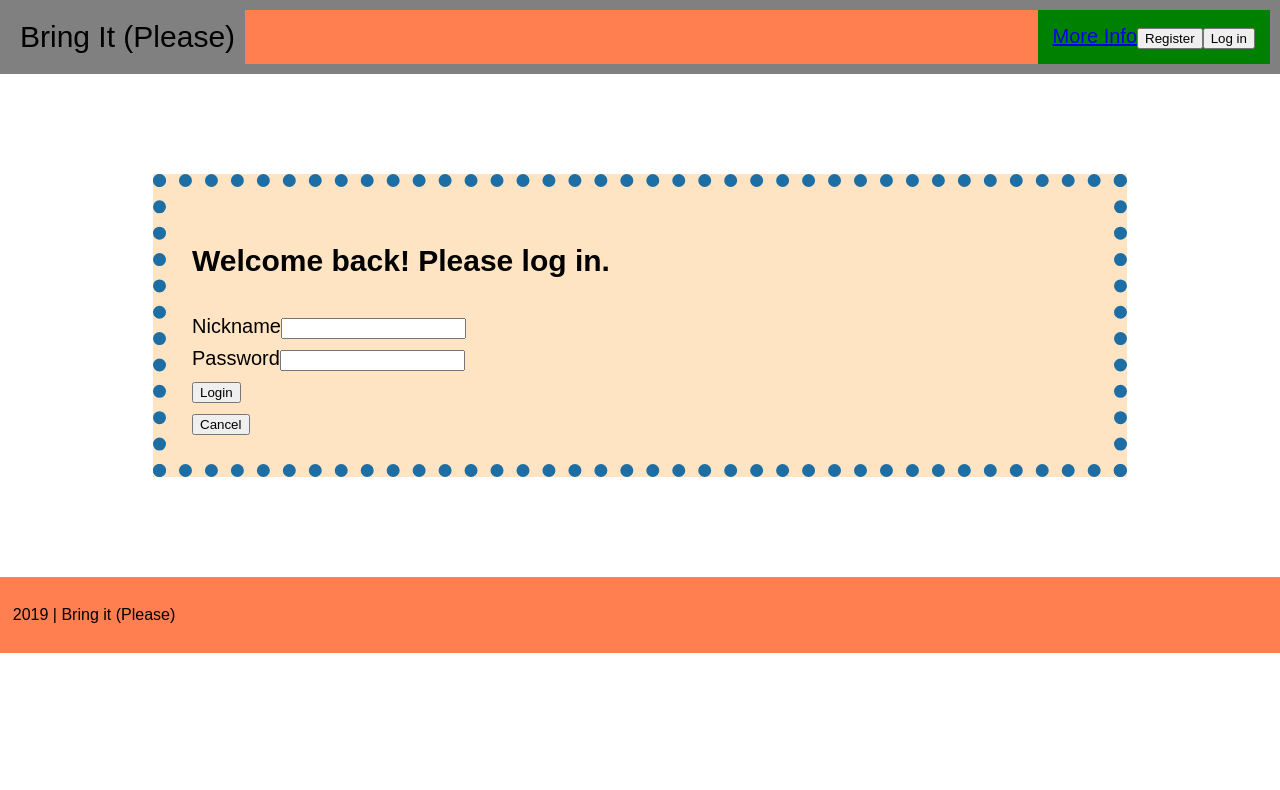
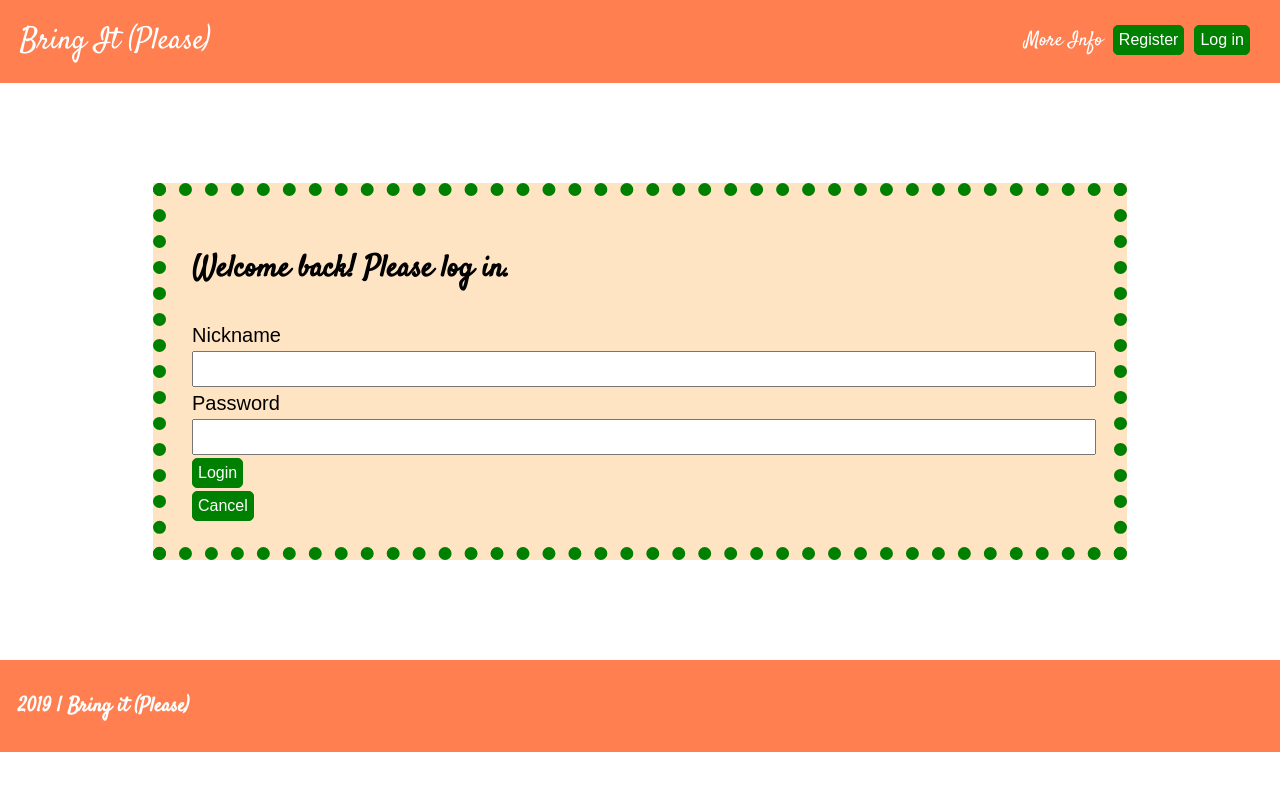
Before and after one commit to FedeColap/bring-it-client, a React (Create React App) app: page /login in a window 1280 px wide. Shown: the top 790 px of the page. Built offline with nearby package versions, Linux system fonts and the light colour scheme.

Commit message:
added a little style

```diff
--- a/public/index.html
+++ b/public/index.html
@@ -3,6 +3,7 @@
   <head>
     <meta charset="utf-8" />
     <link rel="icon" href="%PUBLIC_URL%/favicon.ico" />
+    <link href="https://fonts.googleapis.com/css?family=Satisfy&display=swap" rel="stylesheet">
     <meta name="viewport" content="width=device-width, initial-scale=1" />
     <meta name="theme-color" content="#000000" />
     <meta
--- a/src/App.css
+++ b/src/App.css
@@ -4,15 +4,52 @@
 body {
     margin: 0;
 }
+button {
+    display: inline-block;
+    /* margin-left: 30px; */
+    padding: 5px;
+    font-size: 16px;
+    border-radius: 5px;
+    background-color: green;
+    color: white;
+    border:1px solid green;
+    -webkit-transition: background-color 0.5s ease-out;
+    -moz-transition: background-color 0.5s ease-out;
+    -o-transition: background-color 0.5s ease-out;
+    transition: background-color 0.5s ease-out;
+
+}
+button .navInteraction {
+    margin-left: 30px;
+    margin-right: 30px;
+}
+button:hover {
+    color: black;
+    background-color: yellowgreen;
+    border:1px solid yellowgreen;
+}
+.fancy {
+    font-family: 'Satisfy', cursive;
+}
 footer{
     display: block;
     background-color: coral;
+    color: white;
     margin: 0;
-    padding:1%;
+    padding:5px;
+}
+.footer {
+    font-family: 'Satisfy', cursive;
+    font-size: 20px;
+    padding-left: 1%;
 }
 .home {
     display: block;
     margin: auto;
+}
+input {
+    height: 30px;
+    font-size: 18px;
 }
 nav {
     background-color: coral;
@@ -20,8 +57,12 @@ nav {
     flex-direction: row;
     justify-content: space-between;
 }
+nav a {
+    padding: 5px;
+    /* margin-right: 20px; */
+}
 .navInteraction {
-    background-color: green;
+    /* background-color: green; */
     display:inline-block;
     align-self: stretch;
     /*watch out here, trova il modo di centrarli in altezza*/
@@ -29,14 +70,23 @@ nav {
     font-size: 20px;
 }
 header {
-    background-color: gray;
+    background-color: coral;
+    color: white;
+    margin: 0;
     align-self: stretch;
     font-size: 30px;
+    font-family: 'Satisfy', cursive;
     padding: 10px;
+}
+.headerInfo {
+    font-family: 'Satisfy', cursive;
+    text-decoration: none;
+    color: white;
+    font-size: 20px;
 }
 main {
     background-color: bisque;
-    border: 13px dotted #1C6EA4;
+    border: 13px dotted green;
     margin: auto;
     width: 70%;
     font-size: 20px;
@@ -44,7 +94,6 @@ main {
     padding: 2%;
 }
 .spacer{
-
     display: block;
     width: 100%;
     height: 100px;
@@ -58,8 +107,9 @@ main {
         flex-direction: column;
     }
     header {
-        font-size: 20px;
+        font-size: 25px;
         padding: 5px;
+
     }
 
 }
--- a/src/App.js
+++ b/src/App.js
@@ -8,6 +8,7 @@ import LoginPage from './routes/LoginPage/LoginPage'
 import SearchPage from './routes/SearchPage/SearchPage'
 import NotFoundPage from './routes/NotFoundPage/NotFoundPage'
 import './App.css'
+import './mainForm2.css'
 
 class App extends Component {
   state = { error: null }
@@ -61,7 +62,7 @@ class App extends Component {
         </main>
         <div className="spacer"></div>
         <footer>
-          <p>2019 | Bring it (Please)</p>
+          <h4 className="footer">2019 | Bring it (Please)</h4>
         </footer>
       </div>
     )
--- a/src/composition/Header/Header.js
+++ b/src/composition/Header/Header.js
@@ -4,10 +4,10 @@ import { Link } from 'react-router-dom'
 export default class Header extends Component {
     render() {
         return (
-            <nav className='Header'>
+            <nav>
                 <header>Bring It (Please)</header>
                 <div className="navInteraction">
-                    <Link to='/info'>More Info</Link>
+                    <Link to='/info' className="headerInfo">More Info</Link>
                     <Link to='/register'><button>Register</button></Link>
                     <Link to='/login'><button>Log in</button></Link>
                 </div>
--- a/src/composition/LoginForm/LoginForm.js
+++ b/src/composition/LoginForm/LoginForm.js
@@ -33,9 +33,9 @@ export default class LoginForm extends Component {
     handleSubmitJwtAuth = e => {
         e.preventDefault()
         this.setState({ error: null })
-        const nickname = e.target.nick_name.value;
+        const username = e.target.user_name.value;
         const password = e.target.password.value;
-        console.log('Validating Name: ', nickname )
+        console.log('Validating Name: ', username )
         console.log('ValidatingPassword: ', password);
         this.props.onLoginSuccess()
     }
@@ -47,17 +47,18 @@ export default class LoginForm extends Component {
         className='LoginForm'
         onSubmit={this.handleSubmitJwtAuth}
       >
+
         <div role='alert'>
           {error && <p className='red'>{error}</p>}
         </div>
-        <div className='nick_name'>
-          <label htmlFor='LoginForm__nick_name'>
+        <div className='user_name'>
+          <label htmlFor='LoginForm__user_name'>
             Nickname
           </label>
           <input
             required
-            name='nick_name'
-            id='LoginForm__nick_name'>
+            name='user_name'
+            id='LoginForm__user_name'>
           </input>
         </div>
         <div className='password'>
@@ -71,6 +72,7 @@ export default class LoginForm extends Component {
             id='LoginForm__password'>
           </input>
         </div>
+
         <button type='submit'>
           Login
         </button>
--- a/src/composition/RegistrationForm/RegistrationForm.js
+++ b/src/composition/RegistrationForm/RegistrationForm.js
@@ -13,9 +13,9 @@ export default class RegistrationForm extends Component {
     e.preventDefault()
     // const { full_name, nick_name, user_name, password } = ev.target
     this.props.onRegistrationSuccess()
-    const nickname = e.target.nick_name.value;
+    const username = e.target.user_name.value;
     const password = e.target.password.value;
-    console.log('Name: ', nickname);
+    console.log('Name: ', username);
     console.log('Password: ', password);
 
     // this.setState({ error: null })
@@ -65,13 +65,13 @@ export default class RegistrationForm extends Component {
             required
             id='RegistrationForm__last_name' />
         </div>
-        <div className='nick_name'>
-          <label htmlFor='RegistrationForm__nick_name'>Nickname *</label>
+        <div className='user_name'>
+          <label htmlFor='RegistrationForm__user_name'>Nickname *</label>
           <input
-            name='nick_name'
+            name='user_name'
             type='text'
             required
-            id='RegistrationForm__nick_name'/>
+            id='RegistrationForm__user_name'/>
         </div>
         <div className='password'>
           <label htmlFor='RegistrationForm__password'>Password *{/* <Required /> */}</label>
--- a/src/mainForm2.css
+++ b/src/mainForm2.css
@@ -1,6 +1,7 @@
 .butSub, .butCan {
-    display: block;
+    display: inline-block;
     margin: auto;
+    text-decoration: none;
 }
 main {
     display: flex;
@@ -8,16 +9,21 @@ main {
     justify-content: center;
 }
 fieldset {
-    margin: auto;
+    margin: 0;
     display: flex;
     flex-direction: column;
-    justify-content: flex-end;
+    justify-content: center;
     text-align: center;
 }
 label, input, select {
     display: inline-block;
     width: 100%;
     margin: 0;
+}
+.loginPage{
+    display: flex;
+    flex-direction: row;
+    justify-content: space-between;
 }
 .spacer{
 
--- a/src/routes/LoginPage/LoginPage.js
+++ b/src/routes/LoginPage/LoginPage.js
@@ -25,7 +25,7 @@ export default class LoginPage extends Component {
   render() {
     return (
       <section className='LoginPage'>
-        <h1>Welcome back! Please log in.</h1>
+        <h1 className="fancy">Welcome back! Please log in.</h1>
         <LoginForm
           onLoginSuccess={this.handleLoginSuccess}
         />
--- a/src/routes/MoreInfo/MoreInfo.js
+++ b/src/routes/MoreInfo/MoreInfo.js
@@ -5,7 +5,7 @@ export default class WelcomeMessage extends Component {
     render() {
         return (
            <section>
-                <h1>OUR MISSION</h1>
+                <h1 className="fancy">Our mission</h1>
 
                 <p>Bring It (Please) is an App created in order to connect people who live in similar areas, so that when someone flies to a Country, he can bring back small goodies to give to the person who contacted him. <br />
                     Our mission is to fight the unfair increase of cost of imported items, without incurring in anything illegal.</p>
@@ -15,7 +15,7 @@ export default class WelcomeMessage extends Component {
                     <li>Only legal goods can be the object of the transactions: this means that, for example, meat, plants, animals, drugs, arms are not allowed. For a complete list of the forbidden items, please refer to this <a href="https://www.cbp.gov/travel/us-citizens/know-before-you-go/prohibited-and-restricted-items" target="_blank">U.S. Custom and Border Protection Page</a></li>
                     <li>Transactions are allowed only for small quantities of goods, which means, personal use. This App is not a way to bypass duties and other commercial obligations.</li>
                 </ul>
-                <Link to='/'><button  classNme="butCan" type="cancel">Go to Welcome Page</button></Link>
+                <Link to='/'><button  className="butCan" type="cancel">Go to Welcome Page</button></Link>
            </section>
         )
     }
--- a/src/routes/RegistrationPage/RegistrationPage.js
+++ b/src/routes/RegistrationPage/RegistrationPage.js
@@ -21,7 +21,7 @@ export default class RegistrationPage extends Component {
   render() {
     return (
       <section className='RegistrationPage'>
-          <h1>Welcome! Please fill this form in order to join.</h1>
+          <h1 className="fancy">Welcome! Please fill this form in order to join.</h1>
         <RegistrationForm
           onRegistrationSuccess={this.handleRegistrationSuccess}
         />
--- a/src/routes/SearchPage/SearchPage.js
+++ b/src/routes/SearchPage/SearchPage.js
@@ -25,7 +25,7 @@ export default class SearchPage extends Component {
   render() {
     return (
       <section className='SearchPage'>
-        <h1>Seach for available users</h1>
+        <h1 className="fancy">Seach for available users</h1>
         <h4>Please answer these question to find out if someone is traveling to a foreign Country and is available to bring you something back.</h4>
         <SearchForm
         //   onLoginSuccess={this.handleLoginSuccess}
--- a/src/routes/WelcomeMessage/WelcomeMessage.js
+++ b/src/routes/WelcomeMessage/WelcomeMessage.js
@@ -4,15 +4,15 @@ export default class WelcomeMessage extends Component {
     render() {
         return (
            <section>
-                <p>You might have already noticed it... <br />
-              parmesan cheese is pretty expensive at the market - and is not even called parmesan, but parmigiano. <br />
+                <p className="fancy">You might have already noticed it... </p>
+              <p>parmesan cheese is pretty expensive at the market - and is not even called parmesan, but parmigiano. <br />
               Same goes with chocolate, jeans, shoes... everything that is imported. <br />
               Sure this is due to custom duties and transportation, but a good chunk of the price goes to profits for importing companies... resulting in some products being paid up to six times their fair price (if not even more...). <br />
               Imagine you have a friend who is traveling to Italy. Would you ask him "oh, could you bring me back this, please?"</p>
-              <p>That is where this App comes into plays. <br />
-              Connecting people who are planning to travel to a Country with other people interested in a specific little item. <br />
+              <p className="fancy">That is where this App comes into plays. </p>
+              <p>Connecting people who are planning to travel to a Country with other people interested in a specific little item. <br />
               For a little surcharge over the regular price, or a small flat amount (your friend should be rewarded for his courtesy, after all!) you could have that item you wished for, straight from the Country of origin!</p>
-              <p>This is Bring It (Please).</p>
+              <p className="fancy">This is Bring It (Please).</p>
            </section>
         )
     }
```
